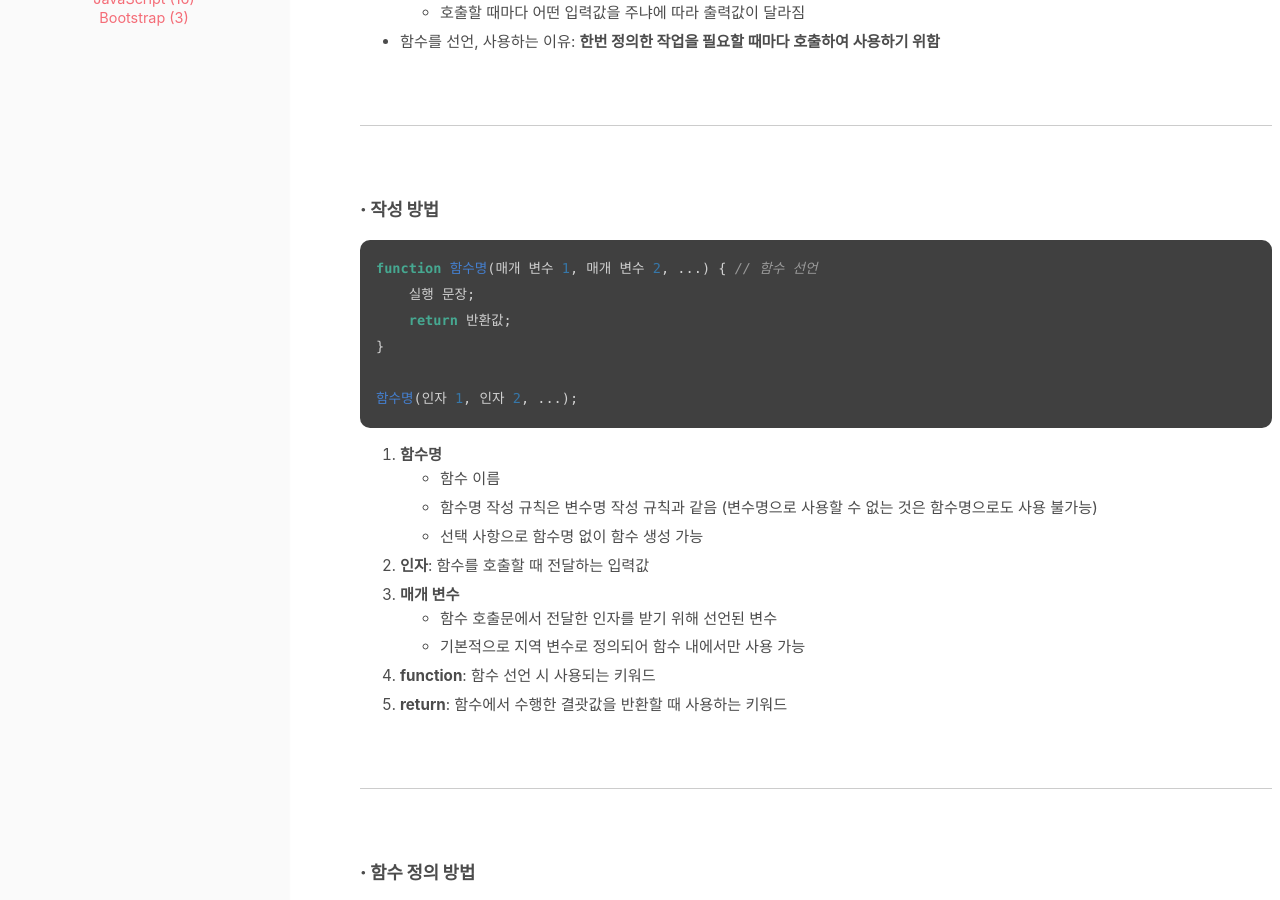
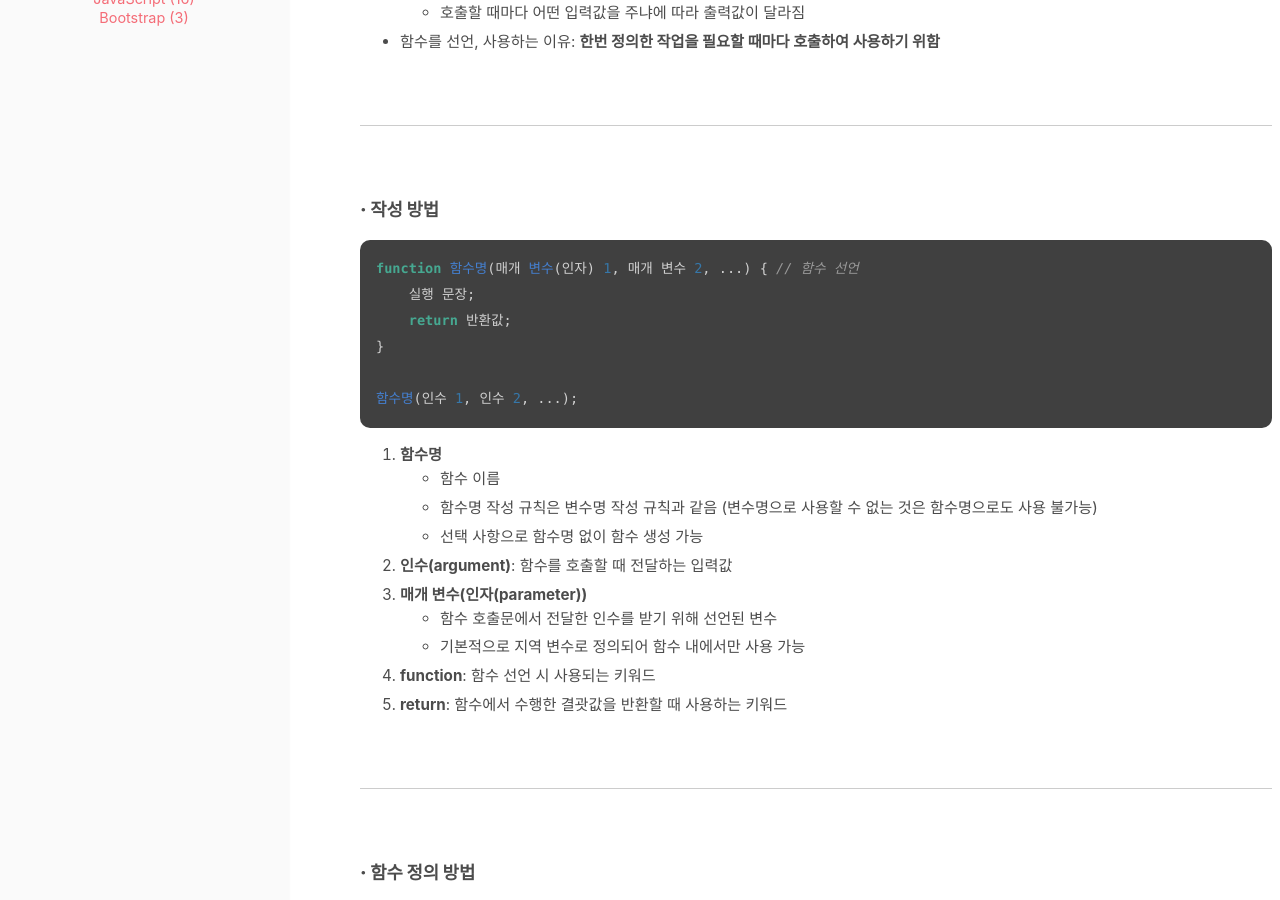
Before and after one commit to absolutelyfullycapable/absolutelyfullycapable.github.io, a Jekyll site: the page built from _posts/2020-11-22-javascript-함수.md, in a window 1280 px wide and 900 px high, scrolled down 404 px. Built offline with Jekyll 4.4.1, drawn with Linux system fonts in a browser that asks for light colours.

Commit message:
modify 2020-11-22 post

````diff
--- a/_posts/2020-11-22-javascript-함수.md
+++ b/_posts/2020-11-22-javascript-함수.md
@@ -22,21 +22,21 @@ comments: true
 ### **· 작성 방법**
 
 ```js
-function 함수명(매개 변수 1, 매개 변수 2, ...) { // 함수 선언
+function 함수명(매개 변수(인자) 1, 매개 변수 2, ...) { // 함수 선언
     실행 문장;
     return 반환값;
 }
 
-함수명(인자 1, 인자 2, ...);
+함수명(인수 1, 인수 2, ...);
 ```
 
 1. **함수명**
     - 함수 이름
     - 함수명 작성 규칙은 변수명 작성 규칙과 같음 (변수명으로 사용할 수 없는 것은 함수명으로도 사용 불가능)
     - 선택 사항으로 함수명 없이 함수 생성 가능
-2. **인자**: 함수를 호출할 때 전달하는 입력값
-3. **매개 변수**
-    - 함수 호출문에서 전달한 인자를 받기 위해 선언된 변수
+2. **인수(argument)**: 함수를 호출할 때 전달하는 입력값
+3. **매개 변수(인자(parameter))**
+    - 함수 호출문에서 전달한 인수를 받기 위해 선언된 변수
     - 기본적으로 지역 변수로 정의되어 함수 내에서만 사용 가능
 4. **function**: 함수 선언 시 사용되는 키워드
 5. **return**: 함수에서 수행한 결괏값을 반환할 때 사용하는 키워드
````
